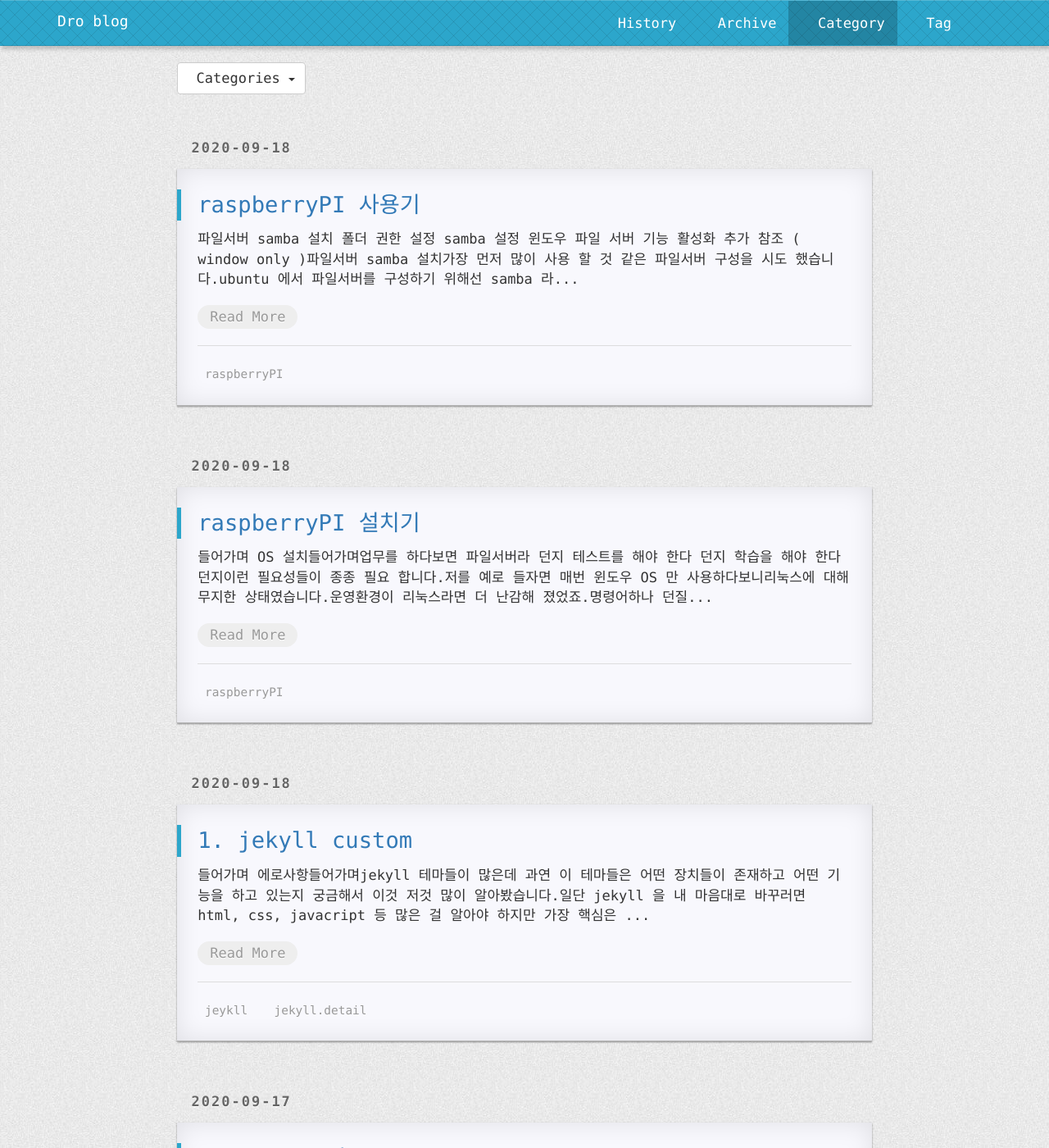
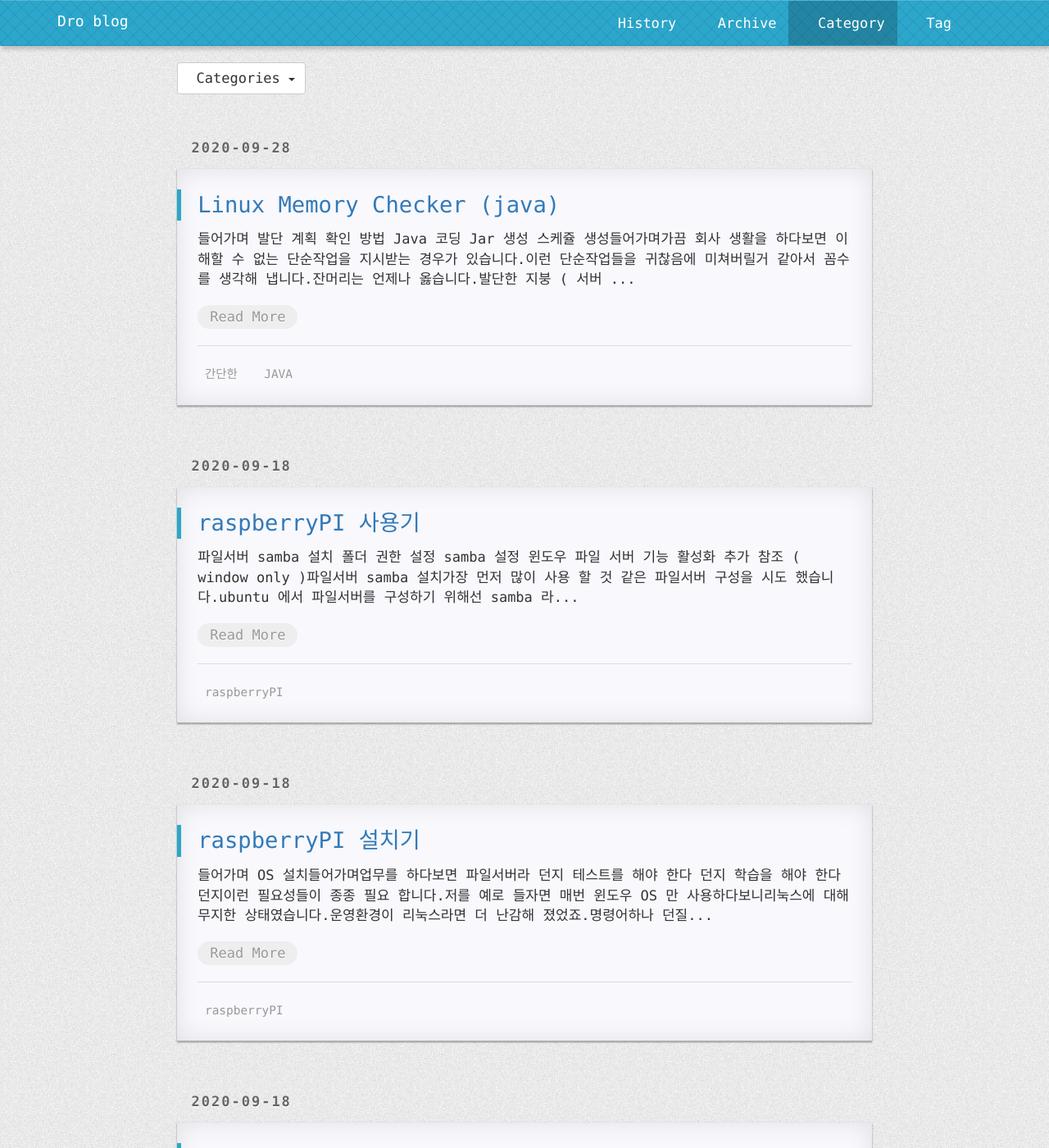
Before and after one commit to andurogit/andurogit.github.io, a Jekyll site: the page built from pages/2category.html, in a window 1280 px wide and 1400 px high. Shown: the whole window at 82% size. Built offline with Jekyll 4.4.1, drawn with Linux system fonts in a browser that asks for light colours; nearby versions of some CDN libraries; a style sheet for code colours, icons or effects is not loaded; some of the changed lines change nothing that is shown.

Commit message:
simple javaa

````diff
--- a/_posts/2020-09-18-jekyll-custom.md
+++ b/_posts/2020-09-18-jekyll-custom.md
@@ -1,6 +1,6 @@
 ---
 layout: post
-title:  "1. jekyll custom"
+title:  "5. jekyll custom"
 date:   2020-09-18 09:00:00 +0900
 categories: ruby
 tag: [jeykll, jekyll.detail]
--- /dev/null
+++ b/_posts/2020-09-28-java-toy.md
@@ -0,0 +1,336 @@
+---
+layout: post
+title:  "Linux Memory Checker (java)"
+date:   2020-09-28 11:00:00 +0900
+categories: [JAVA]
+tag: [간단한, JAVA]
+---
+
+* TOC
+{:toc}
+
+# 들어가며
+
+가끔 회사 생활을 하다보면 이해할 수 없는 단순작업을 지시받는 경우가 있습니다.
+
+이런 단순작업들을 귀찮음에 미쳐버릴거 같아서 꼼수를 생각해 냅니다.
+
+잔머리는 언제나 옳습니다.
+
+# 발단
+
+한 지붕 ( 서버 ) 여러 구성원이 같이 사는 경우가 간혹 있습니다.
+
+집이라는 녀석이 비싸서 구성원 수가 여러명이 될 수가 있죠.
+
+이런 비싼 집에서 누군가가 매번 화장실을 독차지하고 있으면
+
+다른 구성원들은 화장실을 못 가죠.
+
+이 화장실을 독차지하는 얌체 구성원이 누군지 집에 CCTV 가 없는 이상 확인 할 방법이 없죠.
+
+그래서 화장실 앞에서 누가 들어가는지 20분 마다 스냅샷을 찍어 놓으 랍니다.
+
+20분마다 직접 체크를 하려니 좀이 쑤시고 내가 이걸 왜 하고 있는지 자괴감이 듭니다.
+
+# 계획
+
+1. 화장실을 누가 많이 쓰는지 확인 할 수 있는 방법을 모색합니다.
+1. 이 방법을 정해 진 시간에 체크 합니다.
+1. 이렇게 쌓인 데이터로 누가누가 많이 썼나 찾을 겁니다.
+
+# 확인 방법
+
+1. 서버에 OS 는 redhat 이라는 linux 입니다.
+1. ps 라는 명령어를 이용하여 현 시점에 차지하고 있는 메모리 점유율을 체크 합니다.
+
+> ps -Ao rss,pcpu,pmem,cmd --sort -rss
+
+1. 명령어
+    1. ps : linux 프로세스 확인 명령어
+    1. -A : 모든 프로세스 -e 와 동일한 옵션
+    1. o : 유저가 정의한 규격으로 표기 -o, --foramt 과 동일한 옵션
+    1. rss : resident set size 사용메모리용량
+    1. pcpu : %cpu
+    1. pmem : %memmory
+    1. cmd : 명령어
+    1. --sort -rss: 정렬 rss 기준으로
+
+참조사항으로 가장 많이 쓰는 ps 옵션인 ps -ef 는
+모든 프로세스를 표준규격으로 표기하라 입니다.
+제 raspberryPI 로 테스트를 해 보면
+jekyll 과 mysql 이 가장 많은 메모리를 사용하고 있습니다.
+
+![](/static/img/2020-09-28-13-14-00.png)
+
+# Java 코딩
+
+1. 확인방법에 사용한 명령어를 이용하여 데이터 베이스에 남길 겁니다.
+1. 프로세스는 다음과 같습니다.
+    1. ssh 명령어를 전달 할 수 있는 라이브러리를 이용하여 명령어를 실행
+    1. `Link` [ethz.ssh2](http://www.ganymed.ethz.ch/ssh2/){:target_blank"}
+    1. 결과 값을 가져옴
+    1. 결과 값을 데이터베이스에 저장
+1. 소스는 매우 간단 합니다.
+    1. 서버 접속할 ip, id, password 를 가지고 ethz.ssh2 Connection 을 사용하여 접속하고 Session 을 얻어 옵니다.
+    1. 접속 된 Session에 메모리체크 명령어를 전달해 주고 결과 값을 받아 옵니다.
+    1. 전달 받은 결과 값을 필터링 합니다. ( 머릿글 제거, 메모리 0 항목 제거)
+    1. 결과 값을 VO List에 저장 해두고 완료 시 데이터 베이스에 insert 합니다.
+    1. database insert CMD 데이터는 clob 으로 사용하였습니다.
+1. 아래와 같이 하나에 클래스에 간단하게 담아 냅니다.
+
+```java
+package com;
+
+import java.io.BufferedReader;
+import java.io.IOException;
+import java.io.InputStream;
+import java.io.InputStreamReader;
+import java.sql.DriverManager;
+import java.sql.PreparedStatement;
+import java.sql.Statement;
+import java.util.ArrayList;
+import java.util.List;
+
+import ch.ethz.ssh2.Connection;
+import ch.ethz.ssh2.StreamGobbler;
+
+public class MemoryChecker {
+
+	public static void main(String[] args) throws Exception {
+		runCheck();
+	}
+	public static void runCheck() throws Exception {
+		String serverIp, command, usernameString, password ;
+
+		 // 서버 ip
+		 serverIp = "127.0.0.1";
+		 // id
+		 usernameString = "ubuntu";
+		 // password
+		 password = "password";
+
+
+		 // 메모리 체크 명령어
+		 command = "ps -Ao rss,pcpu,pmem,cmd --sort -rss";
+
+		 // 접속 객체 선언
+		 Connection conn = null;
+		 // 세션 선언
+		 ch.ethz.ssh2.Session sess = null;
+		 // 결과값을 읽어들일 버퍼
+		 BufferedReader br = null;
+
+		 System.out.println("inside the ssh function");
+	     try
+	     {
+
+	    	 // ip 에 접속
+	         conn = new Connection(serverIp);
+	         conn.connect();
+	         // 권한획득
+	         boolean isAuthenticated = conn.authenticateWithPassword(usernameString, password);
+	         if (isAuthenticated == false)
+	        	 // 권한 획득 실패시 오류 print 후 종료
+	             throw new IOException("Authentication failed.");
+	         // 권한 획득 시 세션 획득
+	         sess = conn.openSession();
+	         // 명령어 전달
+	         sess.execCommand(command);
+	         // 결과 값 가져오기
+	         InputStream stdout = new StreamGobbler(sess.getStdout());
+	         // 결과 값 버퍼에 저장
+	         br = new BufferedReader(new InputStreamReader(stdout));
+	         System.out.println("the output of the command is");
+	         List<MemoryVO> pList = new ArrayList<MemoryVO>();
+
+	         // 결과 값 VO에 삽입
+	         // 머리행 제거, 메모리 미사용 프로세스 제거
+	         while (true)
+	         {
+	             String line = br.readLine();
+
+
+	             if (line == null) {break;}
+	             MemoryVO mVO = new MemoryVO();
+	             mVO = printStr(line);
+	             if(mVO.getCmd() != null && !mVO.getCmd().substring(0,1).equals("R") && !mVO.getCmd().substring(0,1).equals("0")) {
+	            	 // 명령어 문자열 trim 처리
+	            	 pList.add(printStr(line));
+	             }
+
+	         }
+
+	         // VO 에 삽입 된 데이터 insert
+	         insertDB(pList);
+	         System.out.println("ExitCode: " + sess.getExitStatus());
+
+	     }
+	     catch (IOException e)
+	     {
+	         e.printStackTrace(System.err);
+
+	     }
+	     finally {
+	         if(br != null) br.close();
+	         if(sess != null) sess.close();
+	         if(conn != null) conn.close();
+	     }
+	}
+
+
+    // 명령어 trim 처리 후 객체에 담아 return
+	public static MemoryVO printStr(String param) {
+
+		MemoryVO rtnVO = new MemoryVO();
+
+		String line = "";
+		line = param.trim();
+
+		rtnVO.setCmd(line);
+
+        return rtnVO;
+	}
+
+	public static void insertDB(List<MemoryVO> param) throws Exception{
+
+		// sql connection 선언
+		java.sql.Connection con = null;
+		// 쿼리 전달을 위한 statement
+		PreparedStatement pstmt = null;
+
+		Statement stmt = null;
+
+		String insertSql = "INSERT INTO COM_24_SERVER_MEM_CHECK(RNO, CMD, CREATE_TIME ) "
+				+ "VALUES ((SELECT NVL(MAX(RNO),0) + 1 FROM COM_24_SERVER_MEM_CHECK) , ? , SYSDATE )";
+
+
+		try {
+			Class.forName("oracle.jdbc.driver.OracleDriver");
+			con = DriverManager.getConnection("jdbc:oracle:thin:@127.0.0.1:1521:mrstest","orcl","1234");
+			stmt = con.createStatement();
+
+			pstmt = con.prepareStatement(insertSql);
+
+			int insertCnt = 0;
+			for ( MemoryVO pVal : param) {
+
+				pstmt.setString(1, pVal.getCmd());
+
+				insertCnt ++;
+
+				pstmt.addBatch();
+
+				pstmt.clearParameters();
+
+				if(  ( insertCnt % 10000) == 0  ) {
+		    		pstmt.executeBatch();
+		    		pstmt.clearBatch();
+		    		con.commit();
+		    	}
+
+			}
+
+			int[] result = pstmt.executeBatch();
+
+			pstmt.clearBatch();
+			con.commit();
+			System.out.print(result.toString());
+		} catch(Exception e) {
+			e.printStackTrace();
+		} finally {
+			if(stmt != null ) { stmt.close(); }
+			if(con  != null ) { con .close(); }
+		}
+
+	}
+
+}
+```
+
+# Jar 생성
+
+이렇게 간단하게 만들어진 코드를 jar 파일료 export 시키고
+
+명령어로 실행이 가능 합니다.
+
+eclipse 를 사용 한다는 전제로 설명해 보겠습니다.
+
+프로젝트 폴더에 우측 버튼을 누르면 아래와 같이 메뉴가 생성 되는데 여기서 export 를 선택 합니다.
+
+![](/static/img/2020-09-28-13-46-10.png)
+
+Runnalbe JAR file 을 선택 해 줍니다.
+
+![](/static/img/2020-09-28-13-46-42.png)
+
+여기서 주의 할 점은 적어도 한번은 실행 해 본 클래스파일이여야 가능 합니다.
+그리고 Library handling 에서
+Package required libraries into generated JAR 를 선택 해 주어야
+jar 파일 하나로 실행할 때 오류를 줄 일 수 있습니다.
+라이브러리를 포하하지 않고 있다면 많은 오류를 야기시킬 수 있겠습니다.
+
+![](/static/img/2020-09-28-13-50-56.png)
+
+이렇게 jar 파일을 생성 하면
+
+> java -jar LinuxCMD.jar
+
+이와 같이 실행이 가능해 집니다.
+
+
+#  스케쥴 생성
+
+이제 이 생성 된 jar 파일을 20분마다 실행 해 주면
+
+데이터 베이스에 쌓일 겁니다.
+
+여기서는 linux OS를 이용해서 스케쥴을 걸어 보겠습니다.
+
+작업용 PC는 윈도우 기반이지만 작업용 PC는 항상 켜있지 않으니
+
+raspberryPI를 이용하여 해보겠습니다. 이녀석은 24시간 대기 중이니까요.
+
+일단 파일 서버를 이용하여 jar 파일을 raspberryPI 로 옮겨 주고
+
+raspberryPI 에는 java가 이미 설치되어 있습니다.
+
+`/home/ubuntu/jars` 폴더에 놓겨 놓습니다.
+
+리눅스 스케쥴러인 crontab 을 이용합니다.
+
+crontab list 확인
+
+> crontab -l
+
+crontab editor 모드 진입
+
+> crontab -e
+
+![](/static/img/2020-09-28-14-23-55.png)
+
+이런 화면이 보일 텐데
+
+최하위에 추가해서 넣습니다.
+
+순서대로
+
+분, 시간, 일, 월, 요일, 명령어 순으로 입력 해 주면 됩니다.
+
+요일 : 0 = 일요일, 6 = 토요일
+
+`*` 로 표기하면 전체
+
+1-3 : 구간 정의 할 떄는 `-` 를 사용합니다.
+
+재부팅시 사용하려면 : @reboot 명령어
+
+ex)
+
+> @reboot sh /home/ubuntu/jars/execute.sh
+
+메모리체크를 매월 4~말일 월요일 ~ 금요일 20분 마다 이렇게 지정을 한다고 하면
+
+> 20 */3 4-31 * 1-5 java -jar /home/ubuntu/jars/LinuxCMD.jar
+
+이렇게 설정하시면 됩니다.
````
Also changed, not shown: static/img/2020-09-28-13-14-00.png (added), static/img/2020-09-28-13-46-10.png (added), static/img/2020-09-28-13-46-42.png (added), static/img/2020-09-28-13-50-56.png (added), static/img/2020-09-28-14-23-55.png (added).
